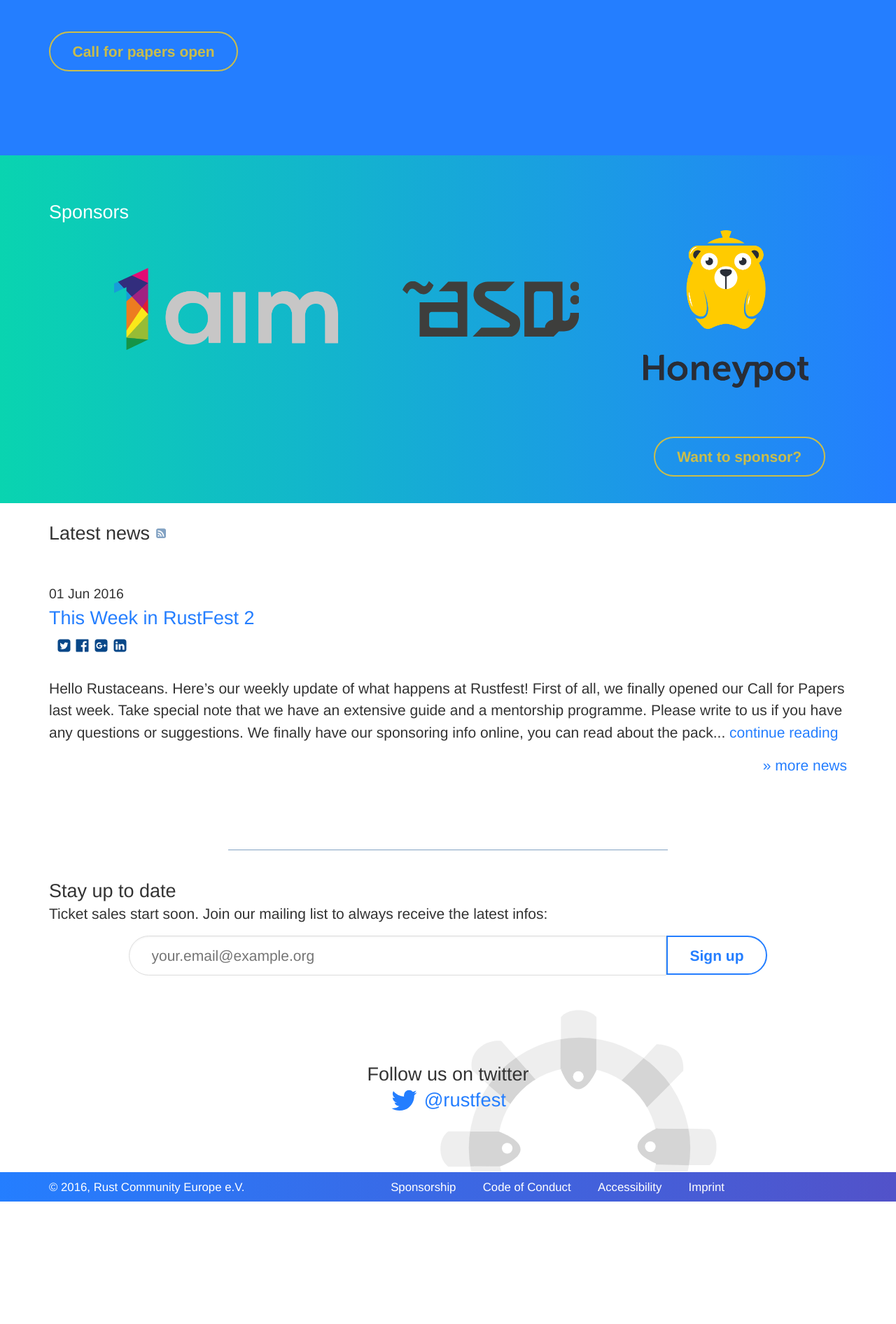
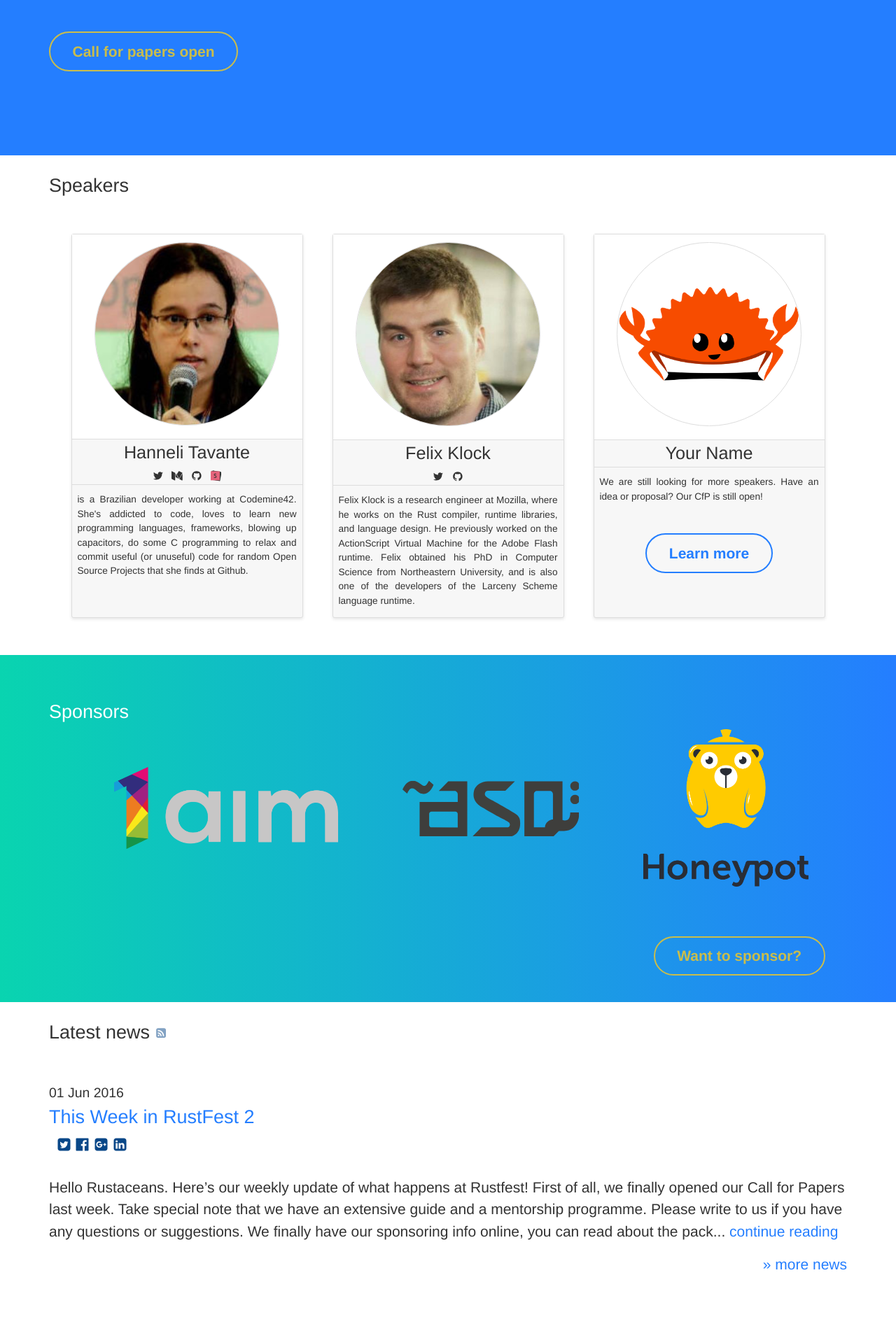
Before and after one commit to RustFestEU/blog.rustfest.eu, a Jekyll site: the page built from index.html, in a window 1280 px wide. Shown: the part 847-2739 px from the top of the page at 70% size. Built offline with Jekyll 4.4.1, drawn with Linux system fonts in a browser that asks for light colours; before the commit the page ends 2564 px from its top, so only the background shows below that.

Commit message:
adding first Speakers

```diff
--- /dev/null
+++ b/_data/speakers.yml
@@ -0,0 +1,28 @@
+- name: "Hanneli Tavante"
+  nick: "hannelita"
+  desc: "is a Brazilian developer working at Codemine42. She's addicted to code, loves to learn new programming languages, frameworks, blowing up capacitors, do some C programming to relax and commit useful (or unuseful) code for random Open Source Projects that she finds at Github. "
+  thumbnailUrl: hanneli.jpg
+  links:
+    - icon: "twitter"
+      title: "hannelita"
+      link: "https://twitter.com/hannelita"
+    - icon: "medium"
+      title: "hannelita"
+      link: "https://medium.com/@hannelita"
+    - icon: "github"
+      title: "hannelita"
+      link: "https://github.com/hannelita"
+    - icon: "slides"
+      title: "hannelita"
+      link: "http://slides.com/hannelitavante-hannelita"
+- name: "Felix Klock"
+  nick: "pnkfelix"
+  desc: "Felix Klock is a research engineer at Mozilla, where he works on the Rust compiler, runtime libraries, and language design. He previously worked on the ActionScript Virtual Machine for the Adobe Flash runtime. Felix obtained his PhD in Computer Science from Northeastern University, and is also one of the developers of the Larceny Scheme language runtime."
+  thumbnailUrl: felix.jpg
+  links:
+    - icon: "twitter"
+      title: "pnkfelix"
+      link: "https://github.com/pnkfelix"
+    - icon: "github"
+      title: "hannelita"
+      link: "https://github.com/pnkfelix"
--- a/_sass/_layout.scss
+++ b/_sass/_layout.scss
@@ -5,6 +5,7 @@
   "components/social_share",
   "components/hero",
   "components/team",
+  "components/speakers",
   "components/home",
   "components/sponsors",
   "components/ml_form",
--- /dev/null
+++ b/_sass/components/_speakers.scss
@@ -0,0 +1,88 @@
+
+
+.speakers {
+  @include display(flex);
+  @include align-items(top);
+  @include flex-direction(row);
+  @include flex-wrap(nowrap);
+  @include justify-content(space-around);
+
+  list-style: none;
+  padding: 0;
+
+  $base-background-color: white !default;
+  $base-border-color: gainsboro !default;
+  $base-border-radius: 3px !default;
+  $base-background-color: white !default;
+  $base-spacing: 1.5em !default;
+  $action-color: #477DCA !default;
+  $dark-gray: #333 !default;
+  $base-font-color: $dark-gray !default;
+  $card-border-color: $base-border-color;
+  $card-border: 1px solid $card-border-color;
+  $card-background: lighten($card-border-color, 10%);
+
+  .speaker-box {
+    @include flex-basis(15em);
+    @include flex-grow(1);
+    background-color: $card-background;
+    border: $card-border;
+    border-radius: $base-border-radius;
+    text-align: center;
+    display: inline-block;
+    margin: 2em 1em;
+    box-shadow: 0 2px 4px darken($base-background-color, 10%);
+
+
+    .portrait {
+      background-color: $base-background-color;
+      img {
+        width: 80%;
+        display: inline-block;
+        border-radius: 100%;
+        margin: 0.5em auto;
+        border: $card-border;
+      }
+    }
+
+    .info {
+      width: 100%;
+      border-bottom: $card-border;
+      border-top: $card-border;
+      display: block;
+    }
+
+    .desc {
+      text-transform: none;
+      padding: 8px;
+      color: $base-font-color;
+      text-align: justify;
+      font-size: 0.65em;
+      font-weight: normal;
+    }
+
+    .links {
+      list-style: none;
+      padding: 0;
+      margin: 0;
+      line-height: 1.25em;
+      li {
+        display: inline;
+        margin: 0 3px;
+      }
+    }
+  }
+
+  svg {
+    height: 0.75em;
+    width: 0.75em;
+    vertical-align: middle;
+    path {
+      fill: $base-font-color;
+    }
+  }
+
+  .name {
+    font-size: 1.2em
+  }
+}
--- a/index.html
+++ b/index.html
@@ -72,6 +72,47 @@ bodytags: with-hero
   </section>
 </div>
 
+<div>
+  <section id="speakers">
+    <h2>Speakers</h2>
+    <ul class="speakers">
+      {% for speaker in site.data.speakers %}
+        <li class="speaker-box">
+          <div  class="portrait">
+            <img src="/assets/speakers/{{speaker.thumbnailUrl}}" />
+          </div>
+          <div class="info">
+            <span class="name">{{speaker.name}}</span>
+            <ul class="links">
+              {% for link in speaker.links %}
+                <li><a href="{{link.link}}" target="_blank" title="{{link.title}}">{% include icons/{{link.icon}}.svg %}</a></li>
+              {% endfor %}
+            </ul>
+          </div>
+          <div class="desc">
+            {{speaker.desc}}
+          </div>
+        </li>
+      {% endfor %}
+
+        <li class="speaker-box">
+          <div  class="portrait">
+            <img src="/assets/speakers/rustacean-flat-happy.png" />
+          </div>
+          <div class="info">
+            <span class="name">Your Name</span>
+          </div>
+          <div class="desc">
+            We are still looking for more speakers. Have an idea or proposal? Our CfP is still open!
+            <p style="text-align: center">
+                <a class="cfp-button button" href="/papers/">Learn more</a>
+            </p>
+          </div>
+        </li>
+    </ul>
+  </section>
+</div>
+
 
 <div id="sponsors" class="sponsors">
   <section>
```
Also changed, not shown: _includes/icons/github-octocat.svg (added), _includes/icons/medium-color.svg (added), _includes/icons/slides.svg (added), _includes/icons/twitter-color.svg (added), assets/speakers/felix.jpg (added), assets/speakers/hanneli.jpg (added), assets/speakers/rustacean-flat-happy.png (added).
